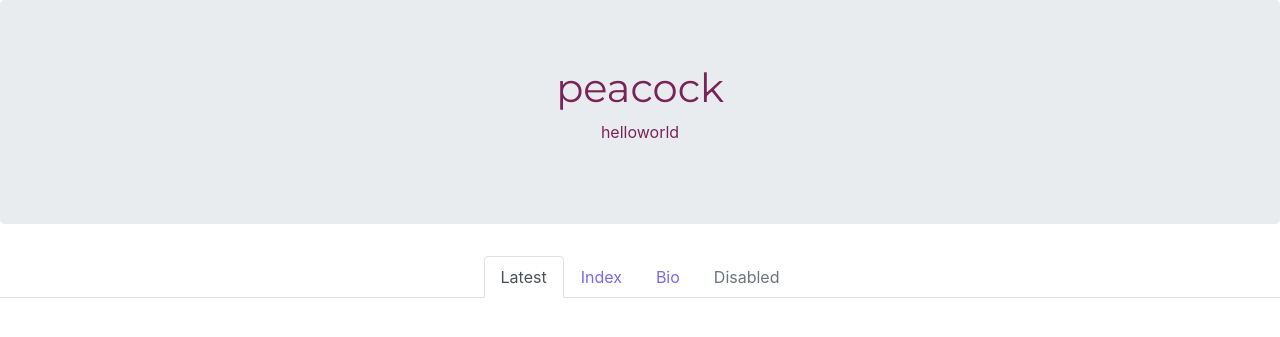
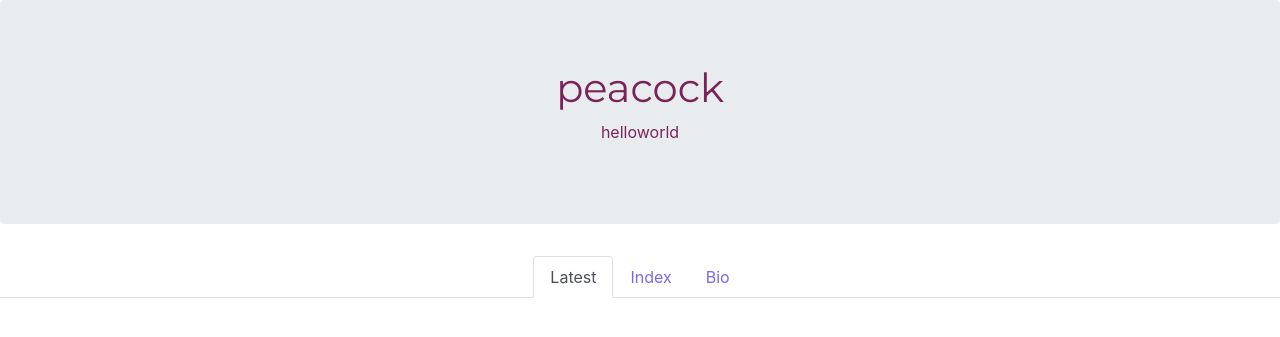
Before and after one commit to lilitmovsisyan/peacock, a Django app: page /blog/ in a window 1280 px wide. Shown: the top 337 px of the page. Run offline with Django 3.2, Linux system fonts and the light colour scheme; data that the repository does not hold is empty; some libraries are stand-ins or nearby versions.

Commit message:
remove "nav-tab disabled" bootstrap example

```diff
--- a/blog/templates/blog/layout.html
+++ b/blog/templates/blog/layout.html
@@ -56,9 +56,6 @@
       <a class="nav-link" href="{% url 'bio' %}">Bio</a>
       {% endif %}
     </li>
-    <li class="nav-item">
-      <a class="nav-link disabled" href="#">Disabled</a>
-    </li>
   </ul>
 </nav>
 <br><br>
```
